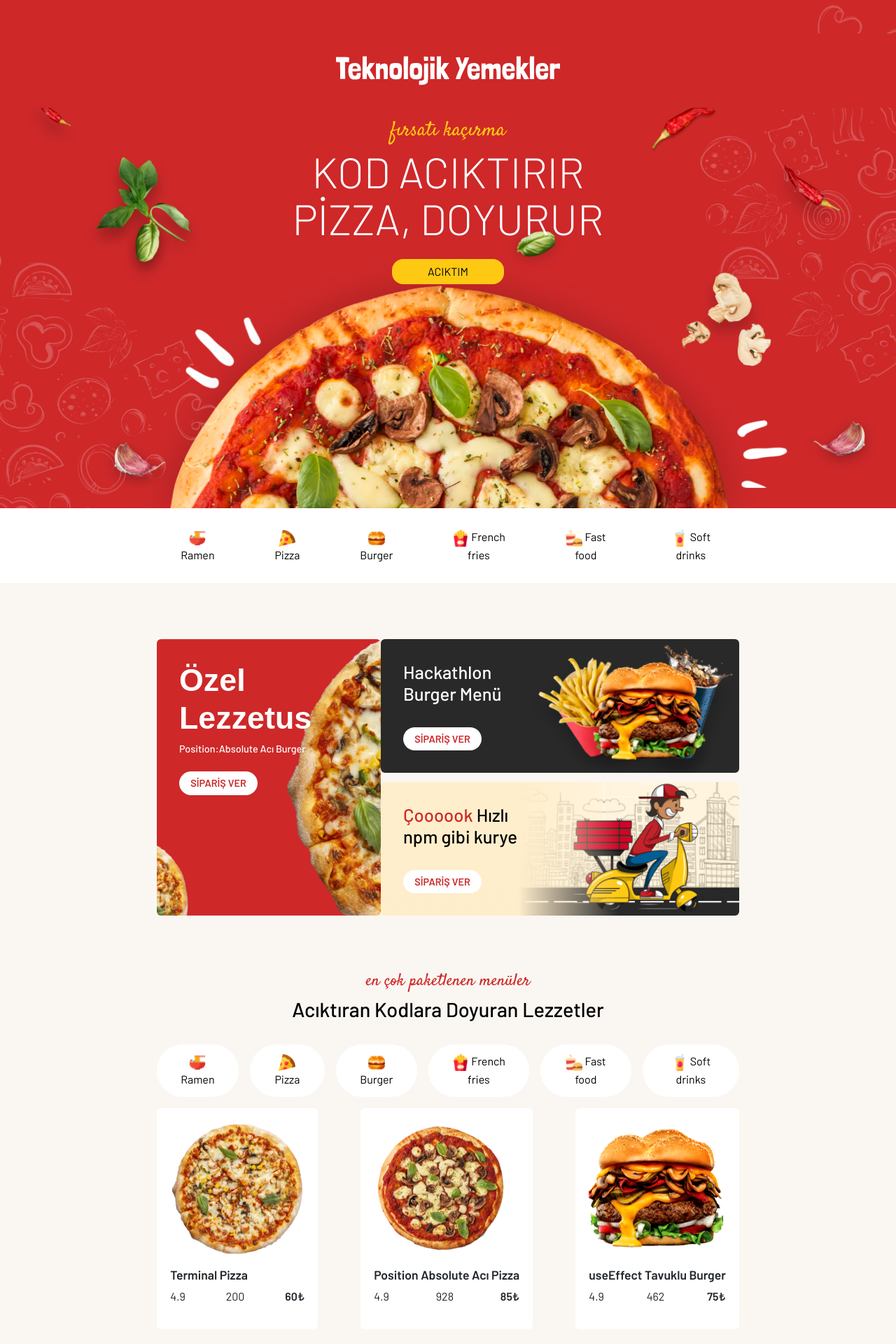
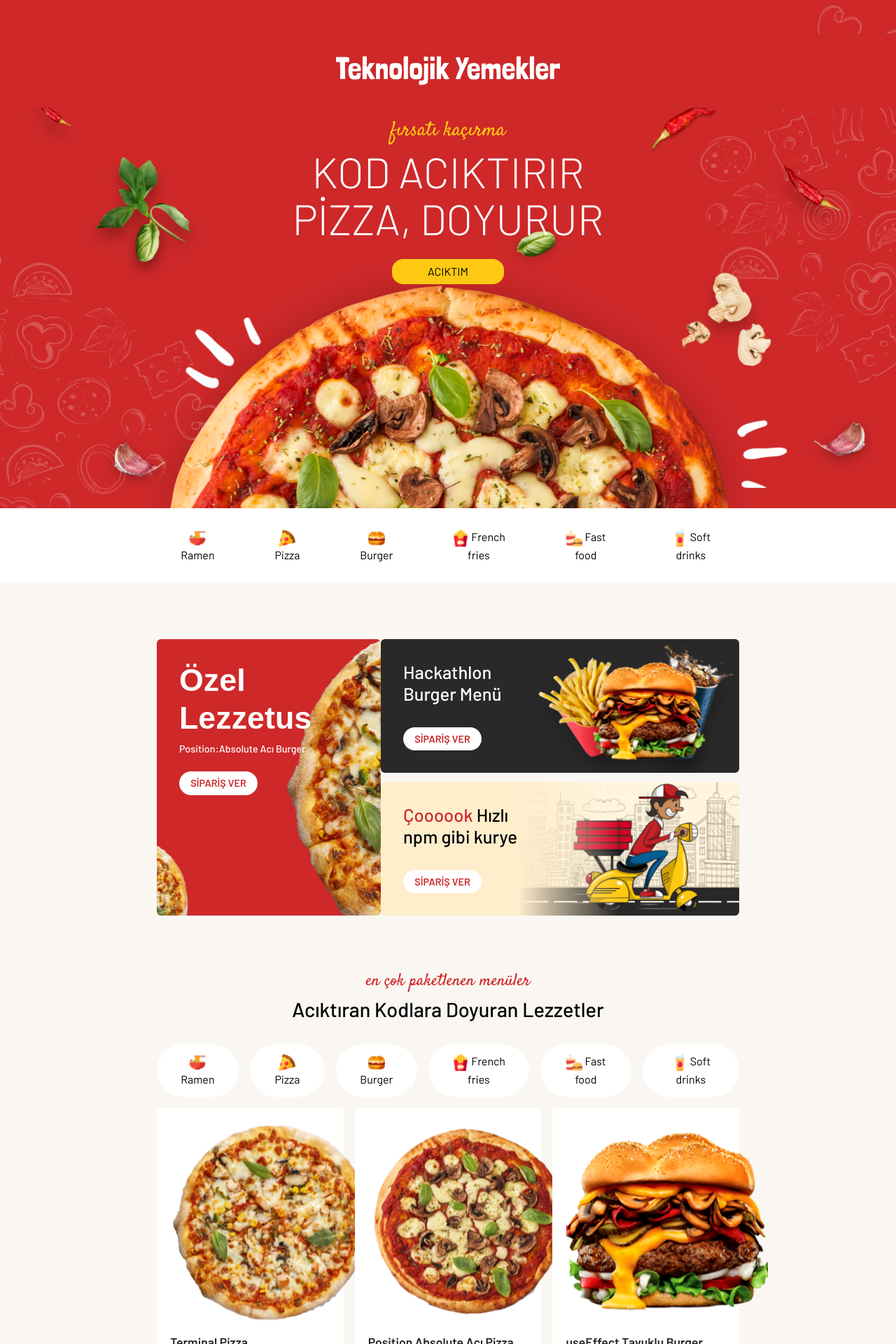
Before and after one commit to EceYaman/pizza-project, a React (Vite) app: page / in a window 1280 px wide. Shown: the top 1920 px of the page at 70% size. Built offline with nearby package versions, Linux system fonts and the light colour scheme; the HTML template or start-up script is replaced by a standard one; a web font is replaced by a local one.

Commit message:
Updated food cards on the home page.

```diff
--- a/src/components/HomePage/Cards/FoodCards.css
+++ b/src/components/HomePage/Cards/FoodCards.css
@@ -14,7 +14,7 @@
 }
 
 .food-card-img{
-    width: 12rem;
+    width: 18rem;
 }
 
 .food-name{
```
